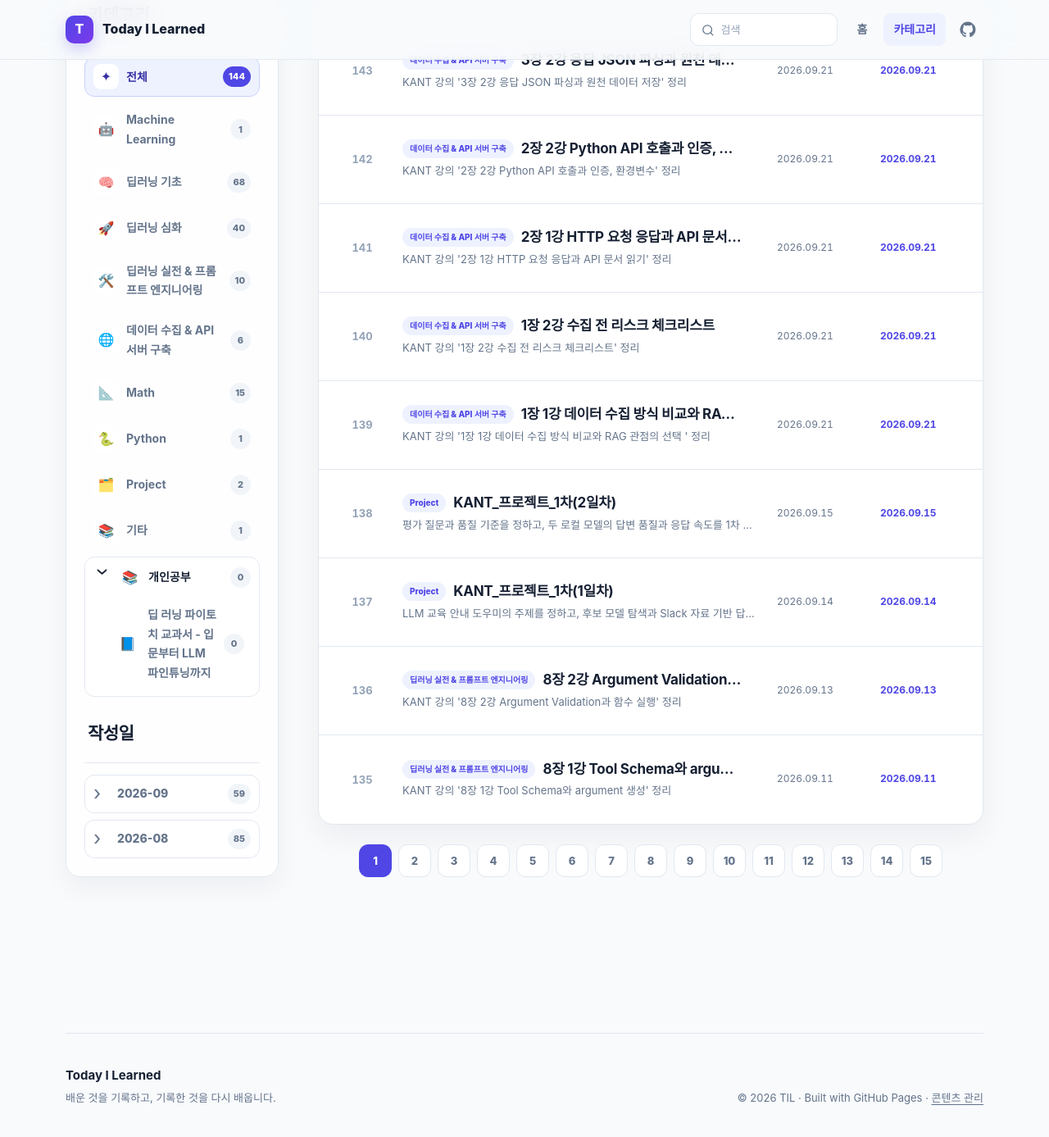
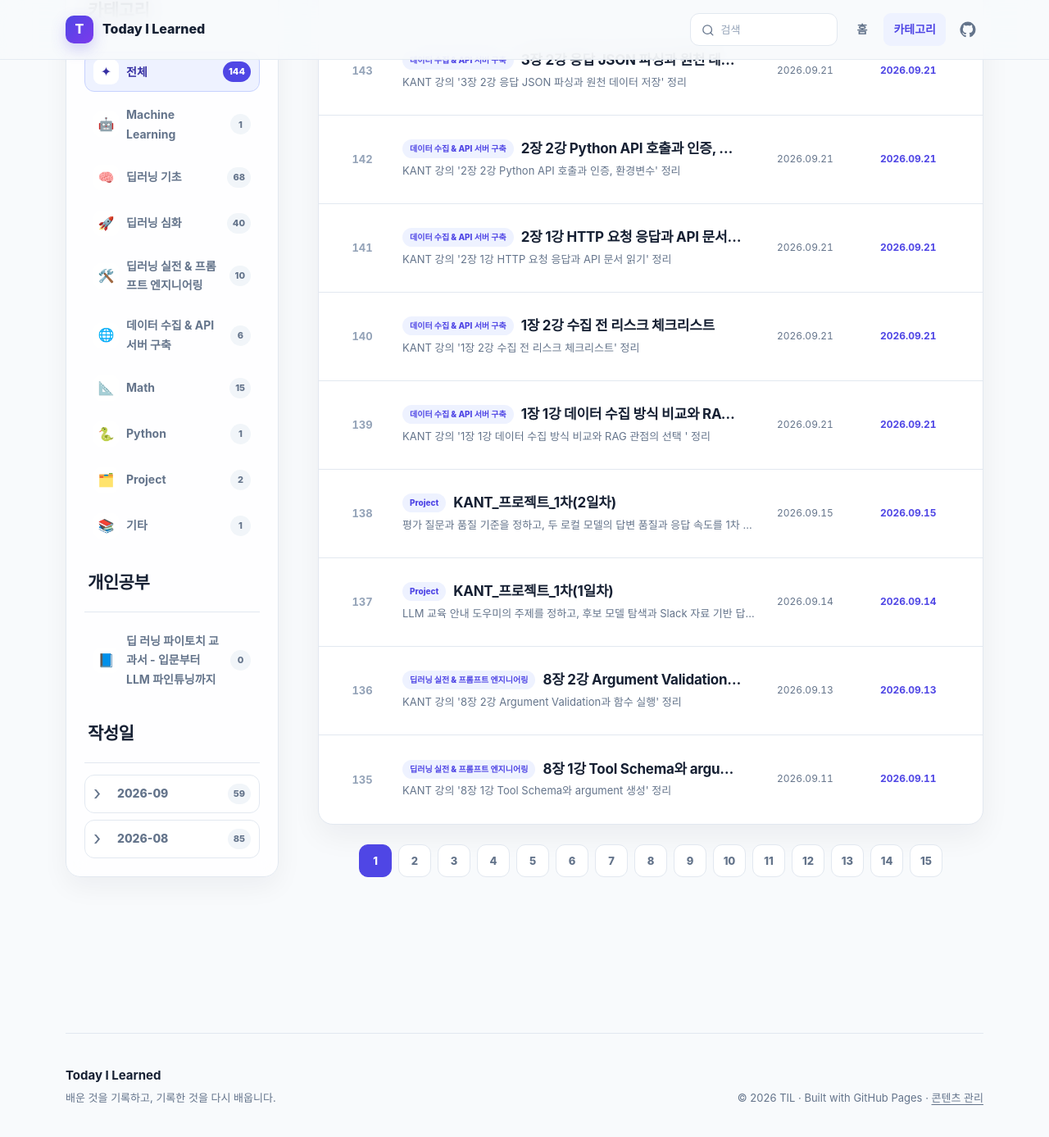
Before and after one commit to yshzjq/TIL, a Jekyll site: the page built from categories.md, in a window 1280 px wide and 1400 px high, scrolled down 747 px. Shown: the top 1387 px of the window at 82% size. Built offline with Jekyll 4.4.1, drawn with Linux system fonts in a browser that asks for light colours.

Commit message:
수정 : 카테고리

```diff
--- a/assets/css/style.scss
+++ b/assets/css/style.scss
@@ -417,7 +417,8 @@ a { color: inherit; text-decoration: none; }
 
 .category-sidebar-heading { padding: 3px 4px 17px; border-bottom: 1px solid var(--line); }
 .category-sidebar-heading h2 { margin: 0; font-size: 21px; letter-spacing: -.025em; }
-.category-date-heading { margin-top: 24px; }
+.category-date-heading,
+.category-section-heading { margin-top: 24px; }
 .category-filter-list { display: grid; margin-top: 14px; gap: 7px; }
 .category-date-list { display: grid; margin-top: 14px; gap: 8px; }
 .category-month-group { overflow: hidden; border: 1px solid var(--line); border-radius: 12px; background: rgba(255, 255, 255, .55); }
@@ -458,15 +459,6 @@ a { color: inherit; text-decoration: none; }
 .category-date-list .category-filter-name { overflow: visible; text-overflow: clip; }
 .category-filter-count { display: grid; min-width: 25px; height: 25px; padding: 0 7px; place-items: center; border-radius: 999px; color: var(--muted); background: var(--surface-soft); font-size: 11px; font-weight: 800; }
 .category-filter-button.active .category-filter-count { color: #fff; background: var(--primary); }
-.category-topic-group { overflow: hidden; border: 1px solid var(--line); border-radius: 12px; background: rgba(255, 255, 255, .55); }
-.category-topic-summary { display: grid; min-height: 49px; padding: 7px 10px; grid-template-columns: 22px 31px minmax(0, 1fr) auto; gap: 7px; align-items: center; color: var(--ink); cursor: pointer; list-style: none; }
-.category-topic-summary::-webkit-details-marker { display: none; }
-.category-topic-summary:hover { background: var(--surface-soft); }
-.category-topic-summary:focus-visible { outline: 3px solid rgba(79, 70, 229, .2); outline-offset: -3px; }
-.category-topic-group[open] .category-topic-summary .category-month-chevron { transform: rotate(90deg); }
-.category-topic-list { display: grid; padding: 0 7px 7px 25px; gap: 7px; }
-.category-topic-list .category-filter-button { background: var(--surface); }
-
 .category-results { min-width: 0; }
 .category-results-heading { display: flex; min-height: 95px; margin-bottom: 22px; align-items: end; justify-content: space-between; gap: 24px; }
 .category-results-heading h2 { margin: 3px 0 0; font-size: 30px; letter-spacing: -.035em; }
--- a/categories.md
+++ b/categories.md
@@ -36,34 +36,25 @@ description: 분야별로 정리한 모든 TIL 기록입니다.
           </button>
         {% endunless %}
       {% endfor %}
+    </div>
 
-      {% assign personal_study_items = site.data.categories | where: "group", "개인공부" %}
-      {% if personal_study_items.size > 0 %}
-        {% assign personal_study_count = 0 %}
+    {% assign personal_study_items = site.data.categories | where: "group", "개인공부" %}
+    {% if personal_study_items.size > 0 %}
+      <div class="category-sidebar-heading category-section-heading">
+        <h2>개인공부</h2>
+      </div>
+
+      <div class="category-filter-list" aria-label="개인공부 구분 선택">
         {% for item in personal_study_items %}
-          {% assign item_posts = til_pages | where: "category", item.name %}
-          {% assign personal_study_count = personal_study_count | plus: item_posts.size %}
+          {% assign category_posts = til_pages | where: "category", item.name %}
+          <button class="category-filter-button" type="button" data-category-filter="{{ item.slug }}" data-category-label="{{ item.name | escape }}" data-category-description="{{ item.description | escape }}" aria-controls="category-posts" aria-pressed="false">
+            <span class="category-filter-icon" aria-hidden="true">{{ item.icon }}</span>
+            <span class="category-filter-name">{{ item.name }}</span>
+            <span class="category-filter-count">{{ category_posts | size }}</span>
+          </button>
         {% endfor %}
-        <details class="category-topic-group" open>
-          <summary class="category-topic-summary">
-            <span class="category-month-chevron" aria-hidden="true">›</span>
-            <span class="category-filter-icon" aria-hidden="true">📚</span>
-            <span class="category-filter-name">개인공부</span>
-            <span class="category-filter-count">{{ personal_study_count }}</span>
-          </summary>
-          <div class="category-topic-list">
-            {% for item in personal_study_items %}
-              {% assign category_posts = til_pages | where: "category", item.name %}
-              <button class="category-filter-button" type="button" data-category-filter="{{ item.slug }}" data-category-label="{{ item.name | escape }}" data-category-description="{{ item.description | escape }}" aria-controls="category-posts" aria-pressed="false">
-                <span class="category-filter-icon" aria-hidden="true">{{ item.icon }}</span>
-                <span class="category-filter-name">{{ item.name }}</span>
-                <span class="category-filter-count">{{ category_posts | size }}</span>
-              </button>
-            {% endfor %}
-          </div>
-        </details>
-      {% endif %}
-    </div>
+      </div>
+    {% endif %}
 
     {% if month_groups.size > 0 %}
       <div class="category-sidebar-heading category-date-heading">
```
Also changed, not shown: index.md (+0 -16 lines).
